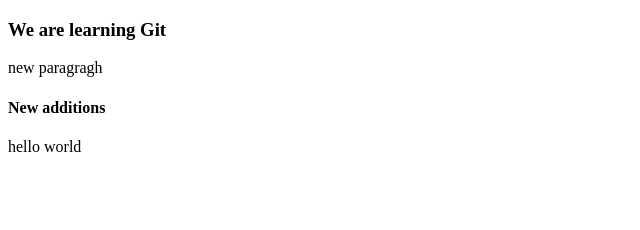
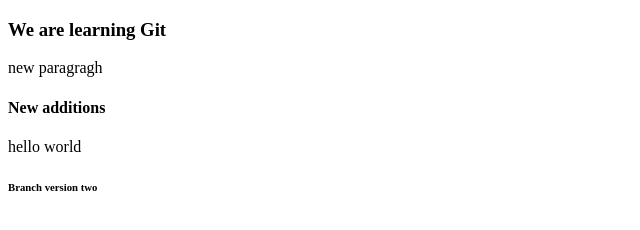
Before and after one commit to Justifiedjohn/learning-git, a plain HTML site: page index.html in a window 1280 px wide. Shown: the full height of the page, 0-640 px from the left. Drawn offline with Linux system fonts and the light colour scheme.

Commit message:
version2

```diff
--- a/index.html
+++ b/index.html
@@ -11,6 +11,7 @@
     <div>
         <h4>New additions</h4>
         <p>hello world</p>
+        <h6>Branch version two</h6>
     </div>
 </body>
 </html>
```
